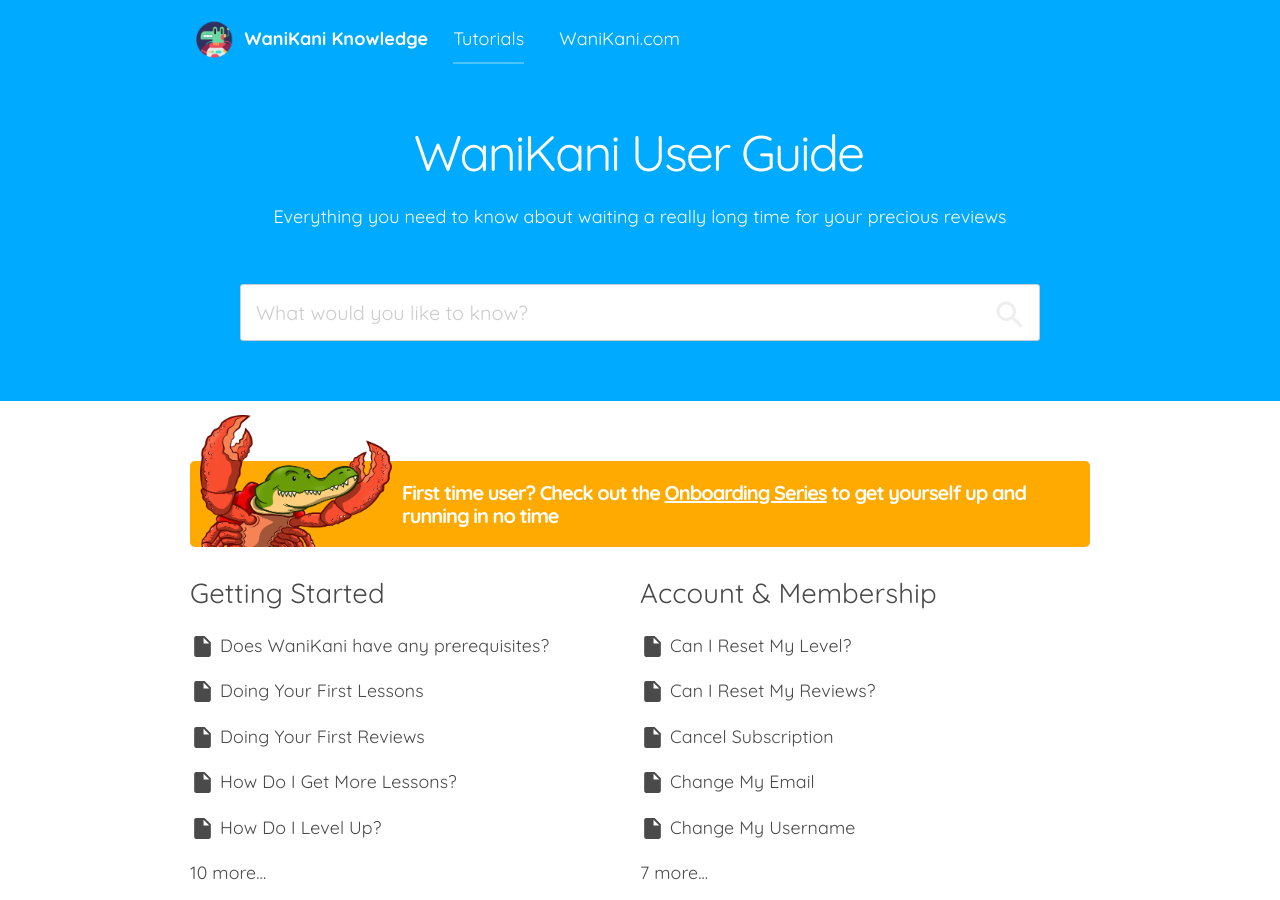
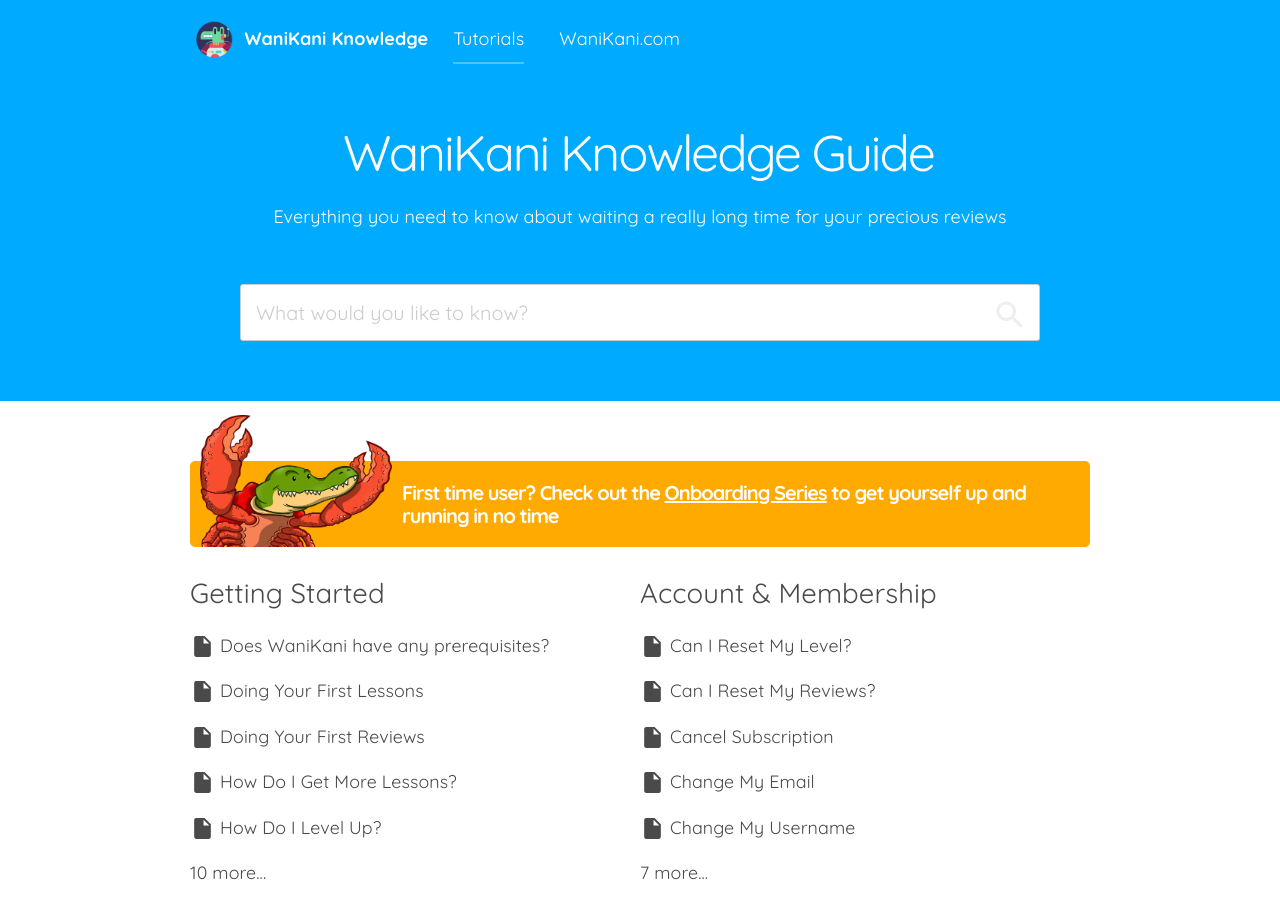
Before and after one commit to CloudCannon/base-jekyll-template, a Jekyll site: the page built from index.html, in a window 1280 px wide and 900 px high. Built offline with Jekyll 4.4.1, drawn with Linux system fonts in a browser that asks for light colours; nearby versions of some CDN libraries.

Commit message:
copy: rename to Knowledge Guide

```diff
--- a/_layouts/default.html
+++ b/_layouts/default.html
@@ -34,7 +34,7 @@
 					{% include navigation.html %}
 				</section>
 				<section class="hero_search">
-					<h1>WaniKani User Guide</h1>
+					<h1>WaniKani Knowledge Guide</h1>
 					<p>Everything you need to know about waiting a really long time for your precious reviews</p>
 					{% include search.html %}
 				</section>
```
